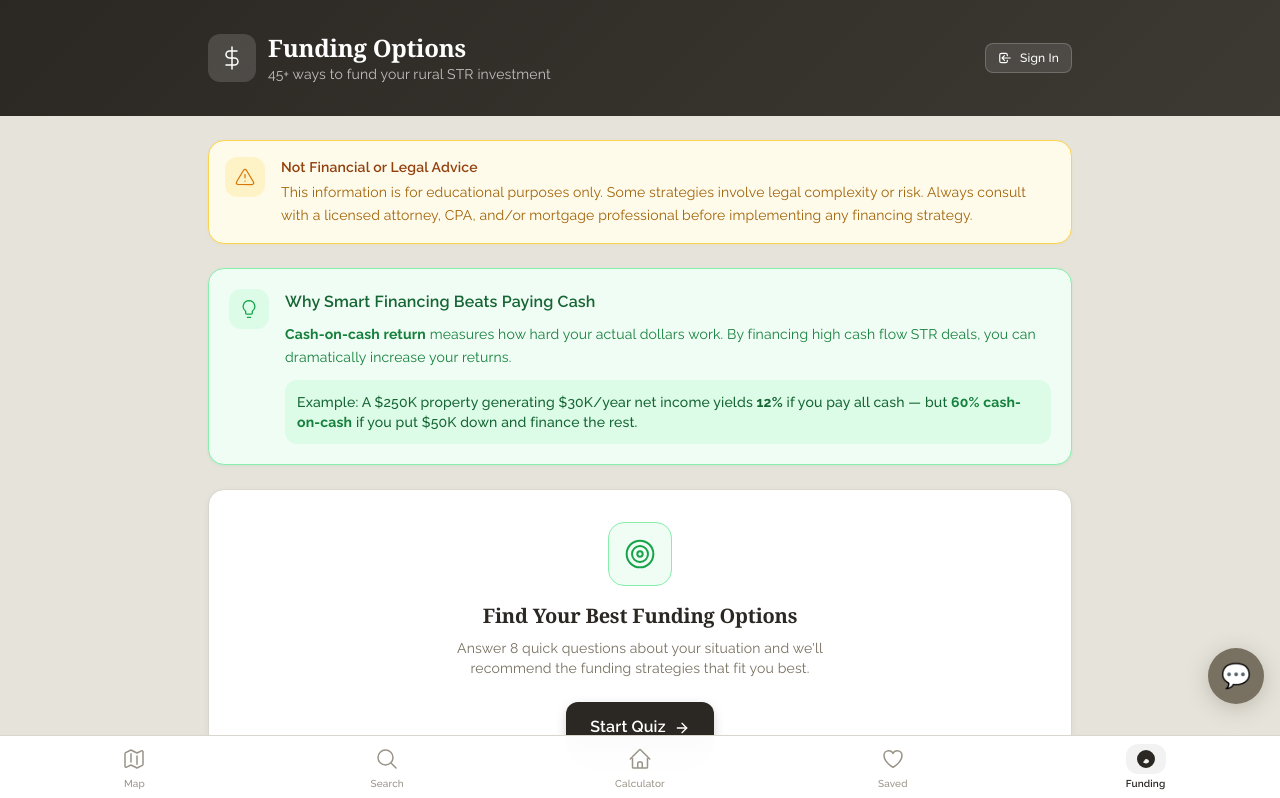
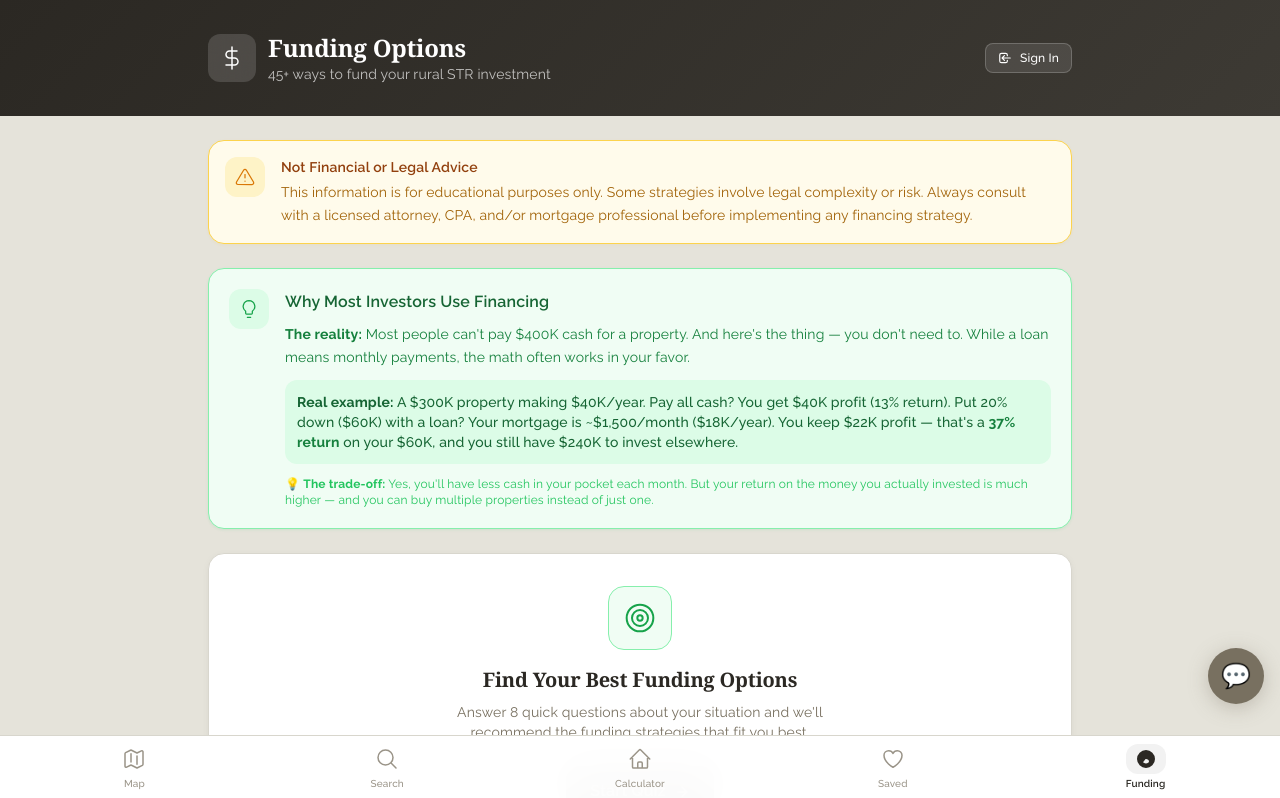
Before and after one commit to helloteeco/Edge, a Next.js app: page /funding in a window 1280 px wide. Shown: the top 798 px of the page. Built offline with nearby package versions, Linux system fonts and the light colour scheme; a web font is replaced by a local one.

Commit message:
Update financing education card to be more balanced and relatable with trade-off explanation

```diff
--- a/src/app/funding/page.tsx
+++ b/src/app/funding/page.tsx
@@ -1001,19 +1001,22 @@ export default function FundingPage() {
             </div>
             <div>
               <p className="font-semibold" style={{ color: '#166534' }}>
-                Why Smart Financing Beats Paying Cash
+                Why Most Investors Use Financing
               </p>
               <p className="text-sm mt-2 leading-relaxed" style={{ color: '#15803d' }}>
-                <strong>Cash-on-cash return</strong> measures how hard your actual dollars work. By financing high cash flow STR deals,
-                you can dramatically increase your returns.
+                <strong>The reality:</strong> Most people can&apos;t pay $400K cash for a property. And here&apos;s the thing — you don&apos;t need to.
+                While a loan means monthly payments, the math often works in your favor.
               </p>
               <div className="mt-3 p-3 rounded-xl" style={{ backgroundColor: '#dcfce7' }}>
                 <p className="text-sm font-medium" style={{ color: '#166534' }}>
-                  Example: A $250K property generating $30K/year net income yields
-                  <span className="font-bold"> 12%</span> if you pay all cash — but
-                  <span className="font-bold text-green-700"> 60% cash-on-cash</span> if you put $50K down and finance the rest.
+                  <strong>Real example:</strong> A $300K property making $40K/year. Pay all cash? You get $40K profit (13% return).
+                  Put 20% down ($60K) with a loan? Your mortgage is ~$1,500/month ($18K/year). You keep $22K profit — that&apos;s a
+                  <span className="font-bold text-green-700"> 37% return</span> on your $60K, and you still have $240K to invest elsewhere.
                 </p>
               </div>
+              <p className="text-xs mt-3" style={{ color: '#22c55e' }}>
+                💡 <strong>The trade-off:</strong> Yes, you&apos;ll have less cash in your pocket each month. But your return on the money you actually invested is much higher — and you can buy multiple properties instead of just one.
+              </p>
             </div>
           </div>
         </div>
```
Also changed, not shown: 1 other file (tests, documents, lock files or other folders).
